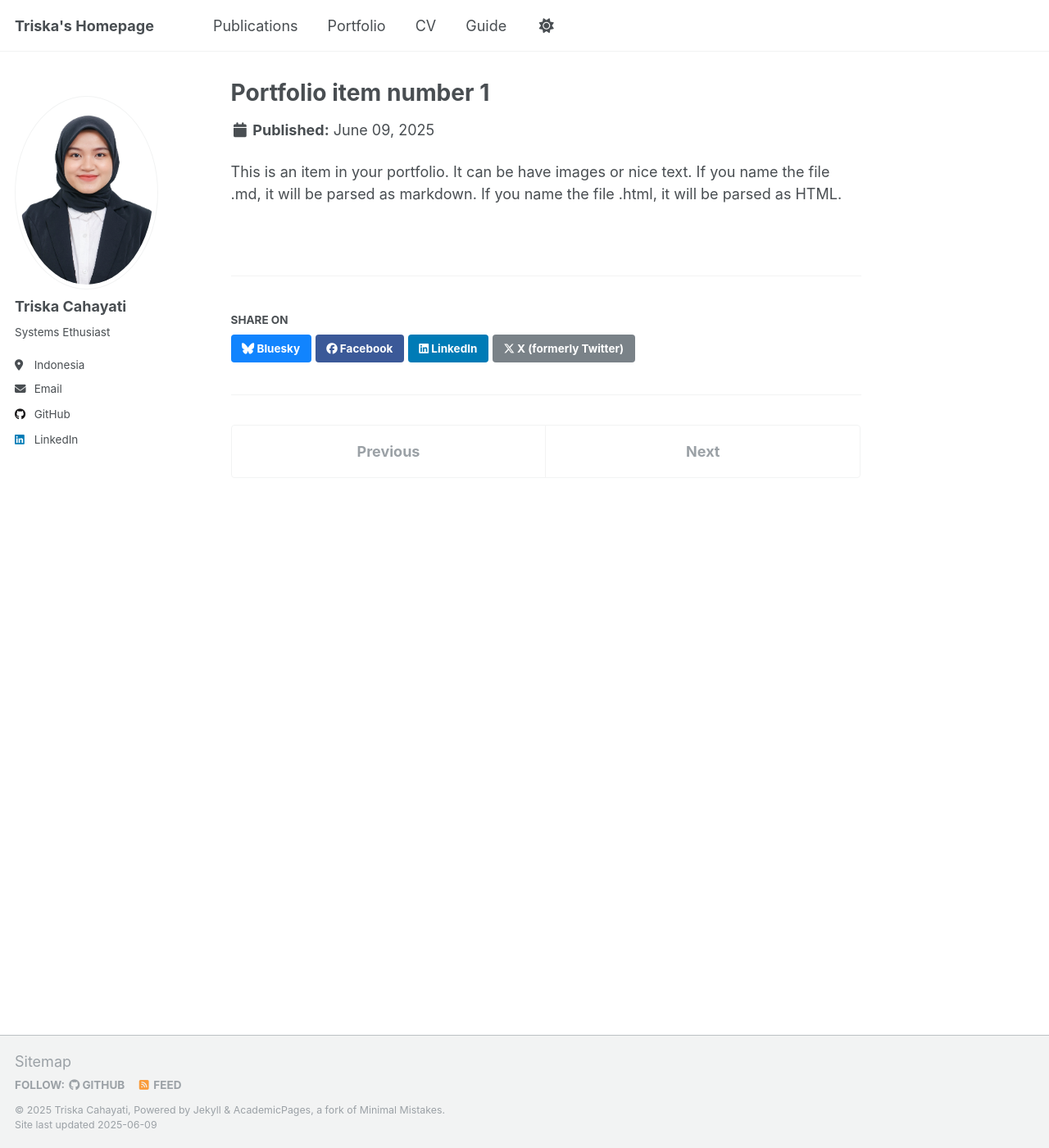
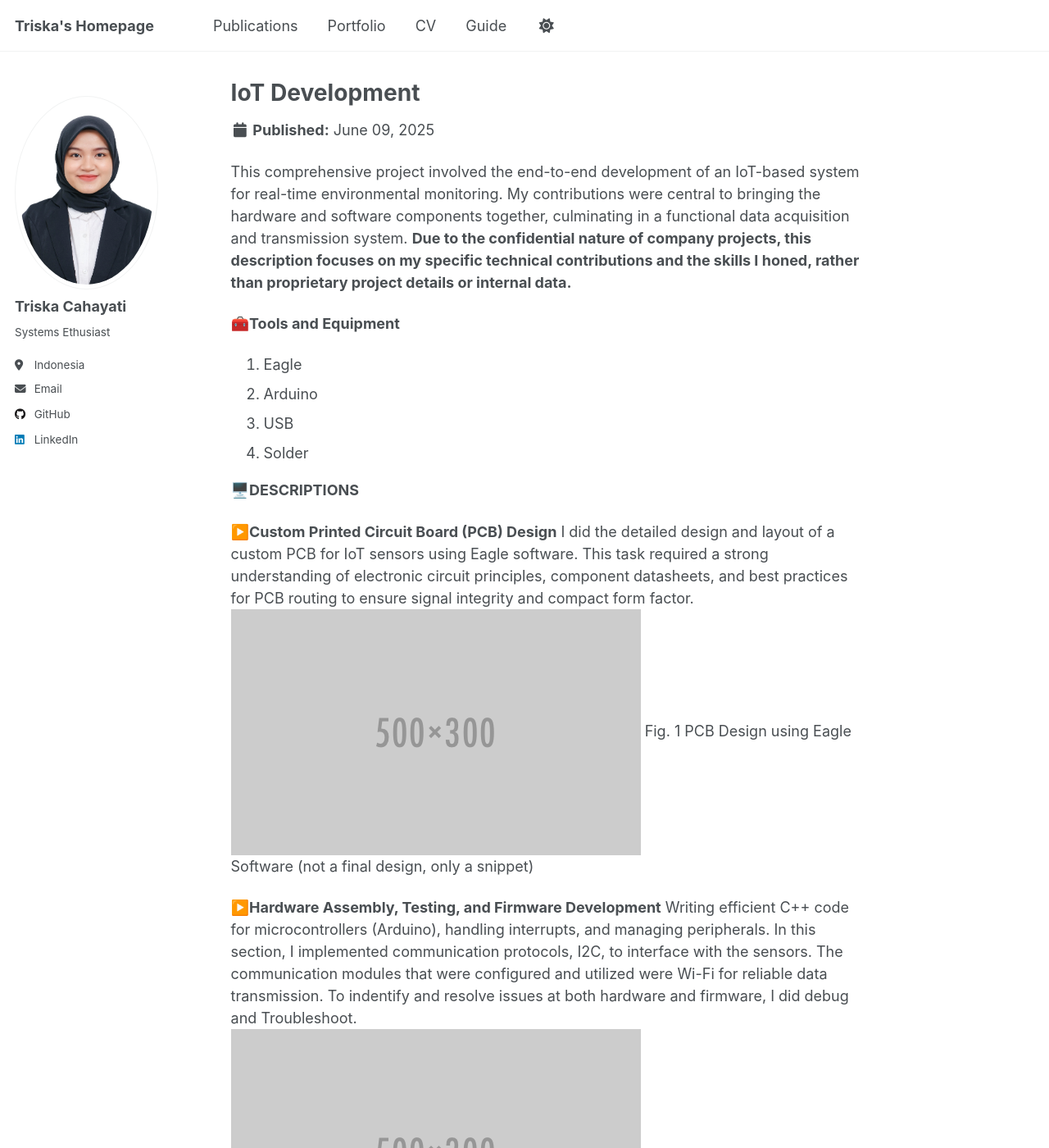
Before and after one commit to triskacahayati/triskacahayati.github.io, a Jekyll site: the page built from _portfolio/portfolio-1.md, in a window 1280 px wide and 1400 px high. Shown: the whole window at 82% size. Built offline with Jekyll 4.4.1, drawn with Linux system fonts in a browser that asks for light colours; some of the changed text lies outside the part shown.

Commit message:
Update portfolio-1.md

```diff
--- a/_portfolio/portfolio-1.md
+++ b/_portfolio/portfolio-1.md
@@ -1,7 +1,35 @@
 ---
-title: "Portfolio item number 1"
-excerpt: "Short description of portfolio item number 1<br/><img src='/images/500x300.png'>"
+title: "IoT Development"
+excerpt: "This project involved the end-to-end development of an IoT-based system for real-time temperature and humidity monitoring, executed during my Researcher Internship at PT. Telekomunikasi Indonesia. **Given the confidential nature of company projects, this description provides a general overview of my role and the skills I acquired, without revealing sensitive proprietary details**. <br/><img src='/images/500x300.png'>"
 collection: portfolio
 ---
 
-This is an item in your portfolio. It can be have images or nice text. If you name the file .md, it will be parsed as markdown. If you name the file .html, it will be parsed as HTML.
+This comprehensive project involved the end-to-end development of an IoT-based system for real-time environmental monitoring. My contributions were central to bringing the hardware and software components together, culminating in a functional data acquisition and transmission system. **Due to the confidential nature of company projects, this description focuses on my specific technical contributions and the skills I honed, rather than proprietary project details or internal data.**
+
+🧰**Tools and Equipment**
+1. Eagle
+2. Arduino
+3. USB
+4. Solder
+
+🖥️**DESCRIPTIONS**
+
+▶️**Custom Printed Circuit Board (PCB) Design**
+I did the detailed design and layout of a custom PCB for IoT sensors using Eagle software. This task required a strong understanding of electronic circuit principles, component datasheets, and best practices for PCB routing to ensure signal integrity and compact form factor.
+<br/><img src='/images/500x300.png'>
+Fig. 1 PCB Design using Eagle Software (not a final design, only a snippet)
+
+▶️**Hardware Assembly, Testing, and Firmware Development**
+Writing efficient C++ code for microcontrollers (Arduino), handling interrupts, and managing peripherals. In this section, I implemented communication protocols, I2C, to interface with the sensors. The communication modules that were configured and utilized were Wi-Fi for reliable data transmission. To indentify and resolve issues at both hardware and firmware, I did debug and Troubleshoot.
+<br/><img src='/images/500x300.png'>
+
+Fig. 2 Firmware Development using Arduino (not a final code, only a snippet)
+
+▶️**IoT Platform Integration and Data Transmission**
+Core aspect to ensure seamless and realiable data transmission. The data was sent to an IoT platform named ANTARES of Telkom.
+
+<br/><img src='/images/500x300.png'>
+Fig. 3 Data Transmission to Platform
+
+<br/><img src='/images/500x300.png'>
+Fig. 4 Final result of the design
```
